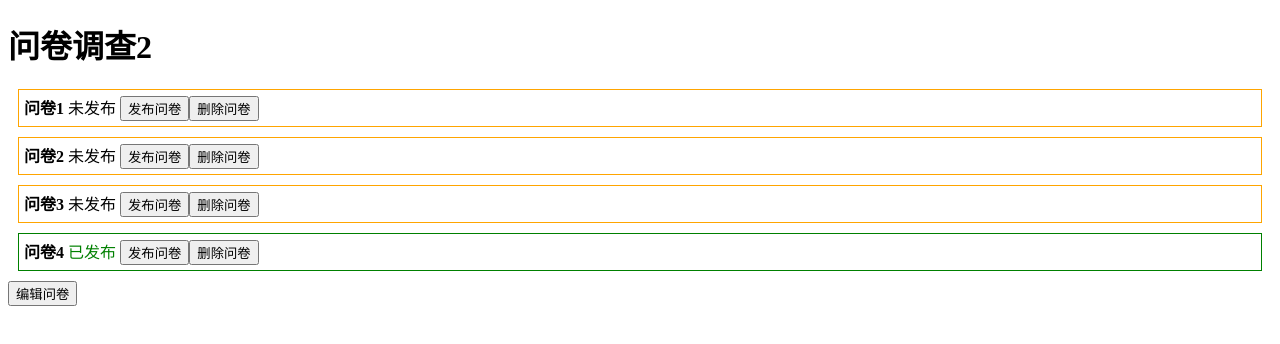
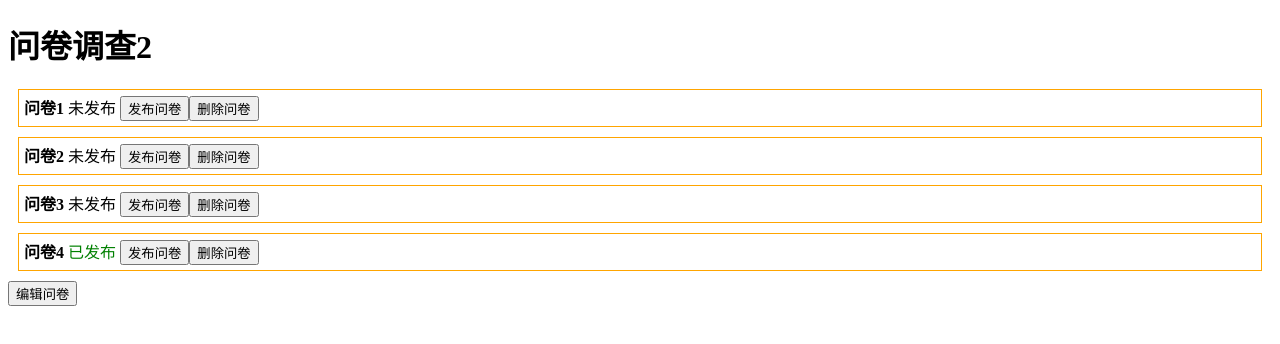
Before and after one commit to xiaojinlove/react18-ts-demo, a React (Create React App) app: page / in a window 1280 px wide. Shown: the top 344 px of the page. Built offline with nearby package versions, Linux system fonts and the light colour scheme.

Commit message:
chore: css-module

```diff
--- /dev/null
+++ b/src/components/QuestionCard.module.css
@@ -0,0 +1,9 @@
+.list-item {
+  border: 1px solid orange;
+  margin: 10px;
+  padding: 5px;
+}
+
+.published {
+  border-color: green;
+}
--- a/src/components/QuestionCard.tsx
+++ b/src/components/QuestionCard.tsx
@@ -1,6 +1,7 @@
 import React, { FC, useEffect } from 'react'
-import classnames from 'classnames'
-import './QuestionCard.css'
+//import classnames from 'classnames'
+//import './QuestionCard.css'
+import styles from './QuestionCard.module.css'
 
 type PropsType = {
   id: string
@@ -27,10 +28,10 @@ const QuestionCard: FC<PropsType> = props => {
   // let itemclassName = 'list-item'
   // if (isPublished === true) itemclassName += ' published'
 
-  const itemclassName = classnames('list-item', { published: isPublished })
+  //const itemclassName = classnames('list-item', { published: isPublished })
 
   return (
-    <div key={id} className={itemclassName}>
+    <div key={id} className={styles['list-item']}>
       <strong>{title}</strong>
       &nbsp;
       {/* 条件判断 */}
```
